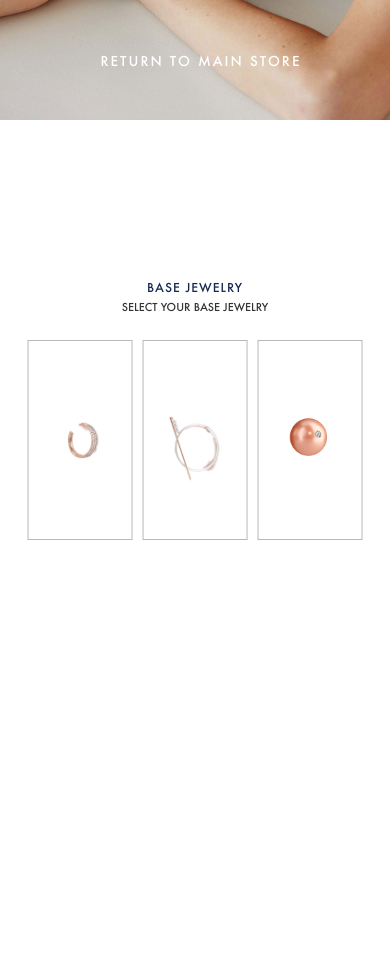
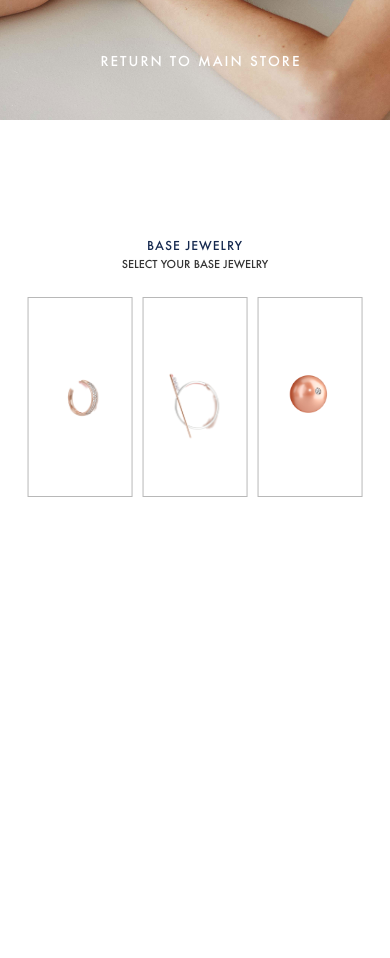
Before and after one commit to daveil/tara, a PHP site: page / in a window 390 px wide. Shown: the part 724-1682 px from the top of the page. Run offline with PHP 8.4, Linux system fonts and the light colour scheme.

Commit message:
Change top margin to 15% for base jewel ui

```diff
--- a/css/tara.css
+++ b/css/tara.css
@@ -539,7 +539,7 @@ canvas{
 		overflow-x:hidden;
 	}
 	#jde-select{
-		padding-top: 26% !important;
+		padding-top: 15% !important;
 	}
 
 	.jde-header h2, .jde-footer h2{
```
